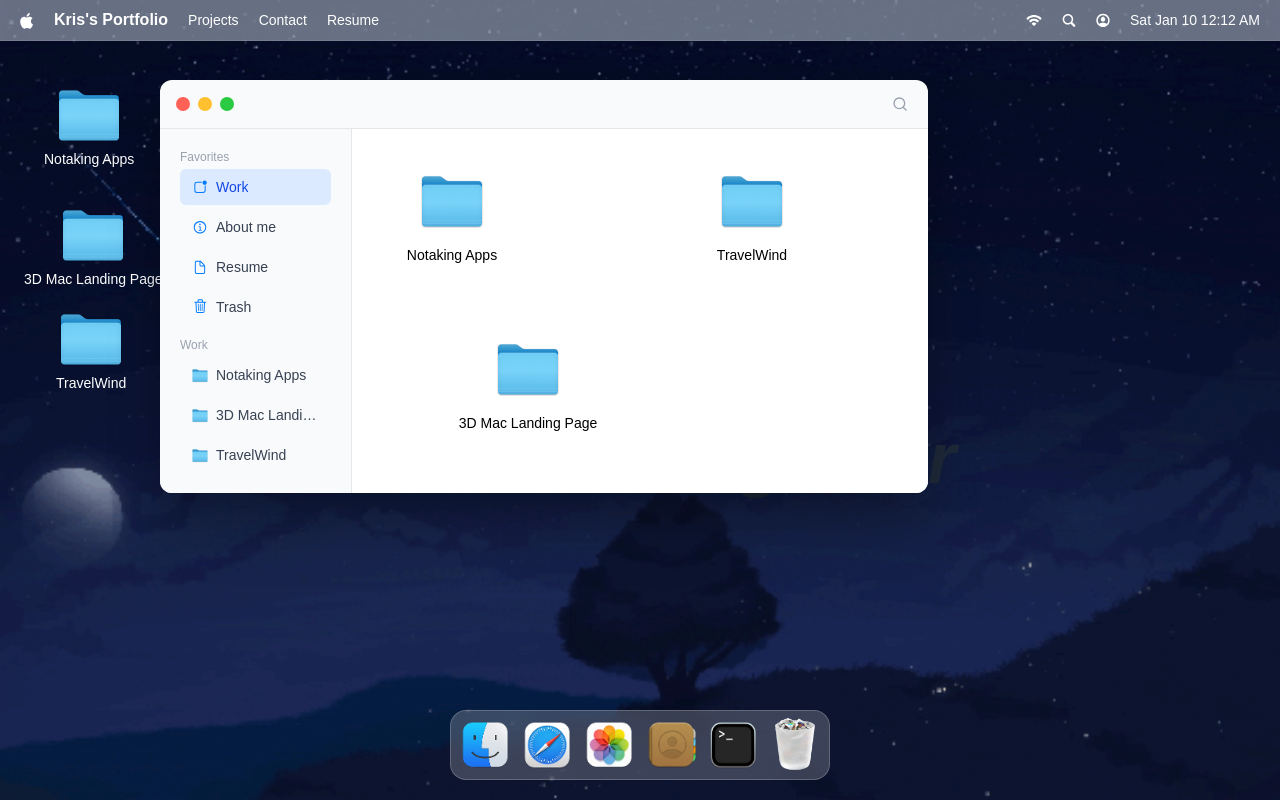
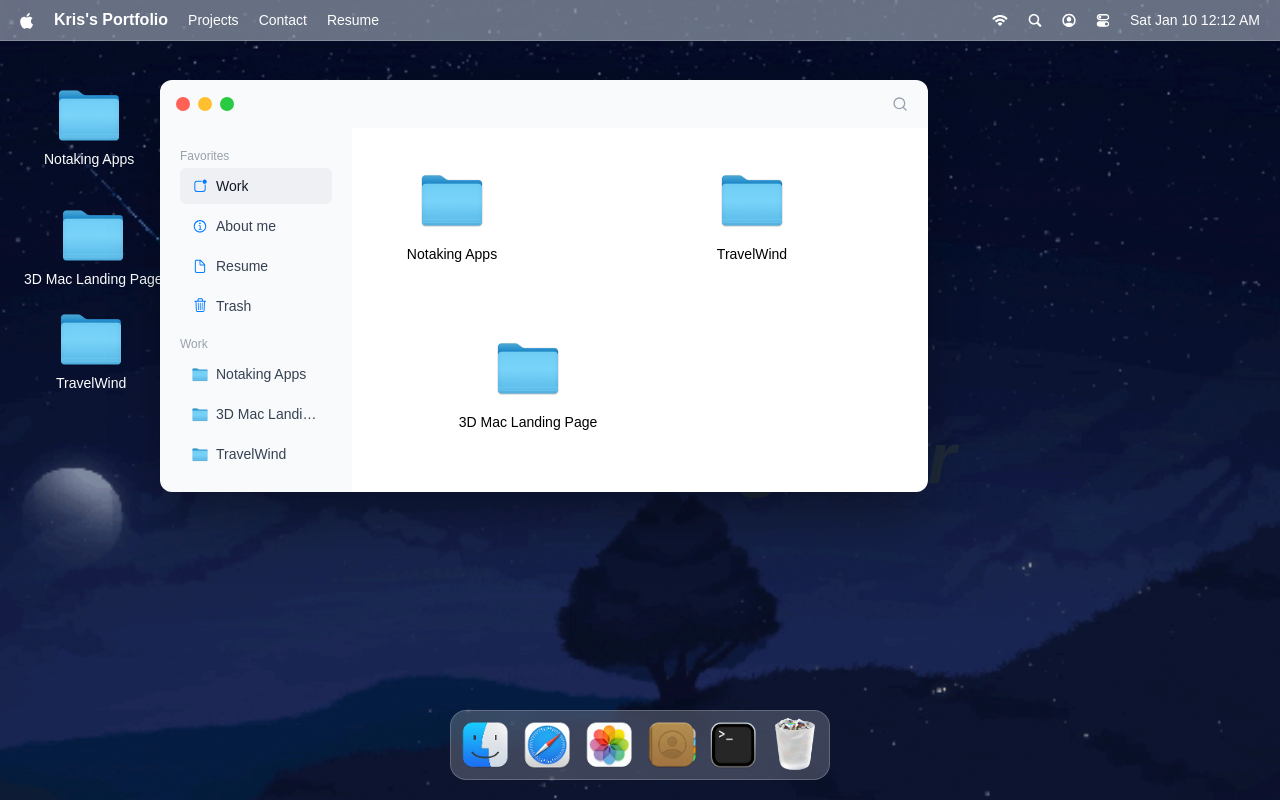
Before and after one commit to KrisAdw/kris-os, a Next.js app: page / in a window 1280 px wide. Both pictures are taken after a click on the item "Projects". Built offline with nearby package versions, Linux system fonts and the light colour scheme; no server answers; a web font is replaced by a local one.

Commit message:
fix: Adjust styling and nav icons

```diff
--- a/app/components/Navbar.tsx
+++ b/app/components/Navbar.tsx
@@ -25,7 +25,6 @@
                     {navIcons.map(({ id, img }) => (
                         <li
                             key={id}
-                            className="cursor-pointer"
                         >
                             <img src={img} className="icon-hover" alt={`icon-${id}`} />
                         </li>
--- a/app/constants/index.ts
+++ b/app/constants/index.ts
@@ -28,6 +28,10 @@
   {
     id: 3,
     img: "/icons/user.svg",
+  },
+  {
+    id: 4,
+    img: "/icons/mode.svg",
   },
 ];
 
--- a/app/globals.css
+++ b/app/globals.css
@@ -50,7 +50,7 @@
   }
 
   nav {
-    @apply flex justify-between items-center bg-slate-300/50 dark:bg-slate-900/40 backdrop-blur-3xl p-2 px-5 select-none border-b border-white/10 dark:border-white/5 transition-colors duration-300;
+    @apply flex justify-between items-center bg-slate-300/50 dark:bg-slate-900/40 backdrop-blur-3xl p-2 px-5 select-none border-b border-white/20 dark:border-white/5 transition-colors duration-300;
 
     div {
       @apply flex items-center max-sm:w-full max-sm:justify-center gap-5;
@@ -113,7 +113,7 @@
     @apply absolute bottom-5 left-1/2 -translate-x-1/2 z-50 select-none max-sm:hidden;
 
     .dock-container {
-      @apply bg-white/20 dark:bg-black/30 backdrop-blur-md justify-between rounded-2xl p-1.5 flex items-end gap-1.5 border border-white/20 dark:border-white/10 transition-colors duration-300;
+      @apply bg-white/20 dark:bg-slate-900/40 backdrop-blur-md justify-between rounded-2xl p-1.5 flex items-end gap-1.5 border border-white/20 dark:border-white/10 transition-colors duration-300;
     }
 
     .tooltip {
@@ -147,7 +147,7 @@
   }
 
   #window-header {
-    @apply flex items-center justify-between px-4 py-3 rounded-t-lg bg-gray-50 dark:bg-neutral-900 border-b border-gray-200 dark:border-neutral-800 select-none text-sm text-gray-400 dark:text-gray-300 transition-colors duration-300;
+    @apply flex items-center justify-between px-4 py-3 bg-gray-50 dark:bg-neutral-800 select-none text-sm text-gray-400 dark:text-gray-300 transition-colors duration-300;
   }
 
 
@@ -277,7 +277,7 @@
     @apply max-w-3xl absolute top-96 left-1/2 -translate-y-1/2 bg-white dark:bg-neutral-900 shadow-2xl drop-shadow-2xl rounded-xl overflow-hidden transition-colors duration-300;
 
     .sidebar {
-      @apply w-3/12 flex-none bg-gray-50 dark:bg-neutral-800 border-r border-gray-200 dark:border-neutral-700 flex flex-col p-5 transition-colors duration-300;
+      @apply w-3/12 flex-none bg-gray-50 dark:bg-neutral-800 flex flex-col p-5 transition-colors duration-300;
 
 
       h2 {
@@ -289,7 +289,7 @@
           @apply flex space-y-1 items-center gap-2 px-3 py-2 rounded-md cursor-pointer transition-colors;
 
           &:first-child {
-            @apply bg-blue-100 dark:bg-blue-900/30 text-blue-700 dark:text-blue-400;
+            @apply bg-gray-200/50 dark:bg-white/10 text-gray-900 dark:text-white;
           }
 
 
@@ -350,7 +350,7 @@
     @apply absolute w-3xl left-40 top-20 shadow-2xl drop-shadow-2xl overflow-hidden rounded-xl transition-colors duration-300;
 
     .sidebar {
-      @apply w-48 bg-gray-50 dark:bg-neutral-800 border-r border-gray-200 dark:border-neutral-700 flex flex-col p-5 space-y-3 transition-colors duration-300;
+      @apply w-48 bg-gray-50 dark:bg-neutral-800 flex flex-col p-5 space-y-3 transition-colors duration-300;
 
       h3 {
         @apply text-xs font-medium text-gray-400 dark:text-gray-500 mb-1;
@@ -361,7 +361,7 @@
         @apply space-y-1;
 
         .active {
-          @apply bg-blue-100 dark:bg-blue-900/30 text-blue-700 dark:text-blue-400;
+          @apply bg-gray-200/50 dark:bg-white/10 text-gray-900 dark:text-white;
         }
 
         .not-active {
@@ -414,7 +414,7 @@
 
 
     .preview {
-      @apply p-2 bg-gray-200 dark:bg-gray-900 max-h-[85vh] overflow-hidden;
+      @apply p-2  max-h-[85vh] overflow-hidden;
 
       img {
         @apply w-full h-auto object-contain block mx-auto rounded-sm;
--- a/app/windows/Finder.tsx
+++ b/app/windows/Finder.tsx
@@ -42,7 +42,7 @@
         <Search className="icon" />
       </div>
 
-      <div className="bg-white flex h-full">
+      <div className="flex h-full">
         <div className="sidebar">
           {renderList("Favorites", Object.values(locations))}
           {renderList("Work", locations.work.children)}
```
